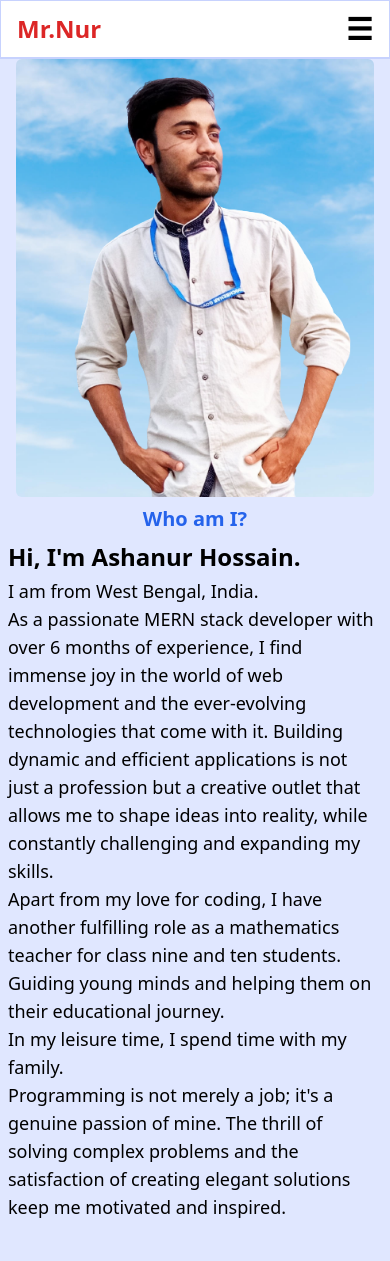
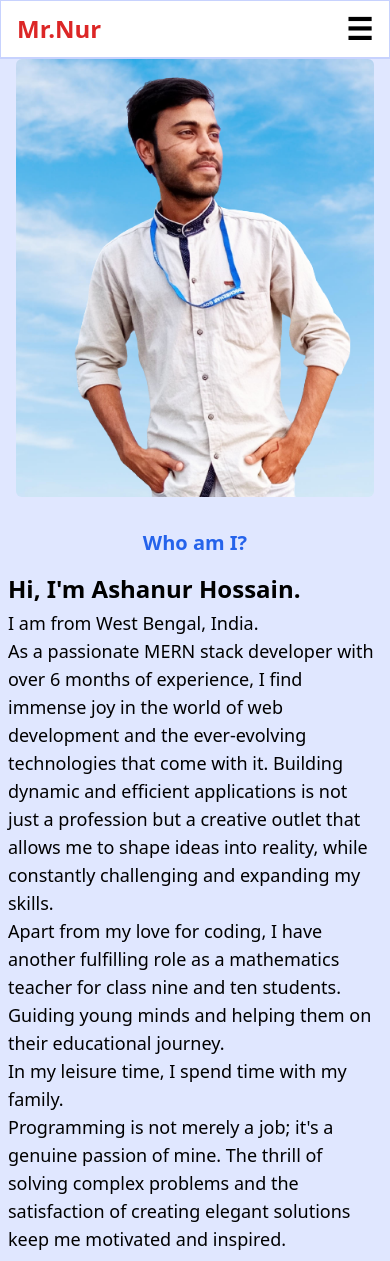
Before and after one commit to AshanurHossain0/my-portfolio, a React (Create React App) app in the folder client/: page /about in a window 390 px wide. Before the commit the page ends 1229 px from the top, so only its background shows below. Built offline with nearby package versions, Linux system fonts and the light colour scheme.

Commit message:
about_updated

```diff
--- a/client/src/Components/About.js
+++ b/client/src/Components/About.js
@@ -4,12 +4,12 @@ import aboutImg from '../images/about.png'
 const About = () => {
   return (
     <div className='flex flex-col md:flex-row justify-evenly m:0 md:mt-2 w-full h-auto'>
-      <div className='flex justify-center w-full md:w-1/3  md:mb-0 mb-2 h-auto'>
+      <div className='flex justify-center w-full md:w-1/3  md:mb-0 mb-8 h-auto'>
         <img className='rounded-md w-11/12 ' src={aboutImg} alt='about'  />
       </div>
-      <div className='w-full md:w-3/5  '>
+      <div className='w-full md:w-3/5 '>
         <p className='text-center font-semibold text-xl md:text-3xl text-blue-600 mx-2'>Who am I?</p>
-        <div className='flex flex-col md:mt-6 p-2  h-auto'>
+        <div className='flex flex-col mt-2 md:mt-6 p-2  h-auto'>
           <p className='font-bold text-2xl md:text-4xl mb-1 md:mb-2'>Hi, I'm Ashanur Hossain.</p>
           <p className='text-lg md:text-xl'>I am from West Bengal, India.</p>
           <p className='text-lg md:text-xl'>As a passionate MERN stack developer with over 6 months of experience, I find immense joy in the world of web development and the ever-evolving technologies that come with it. Building dynamic and efficient applications is not just a profession but a creative outlet that allows me to shape ideas into reality, while constantly challenging and expanding my skills.</p>
```
